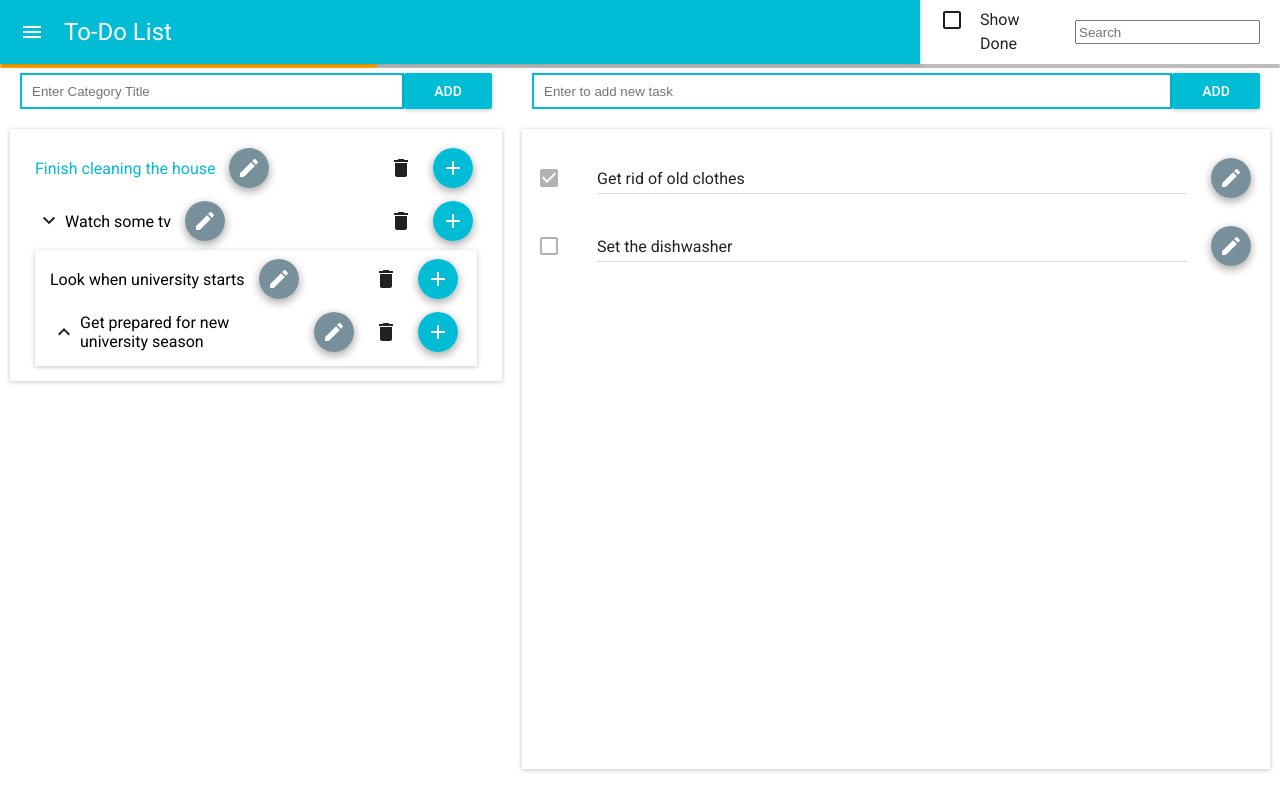
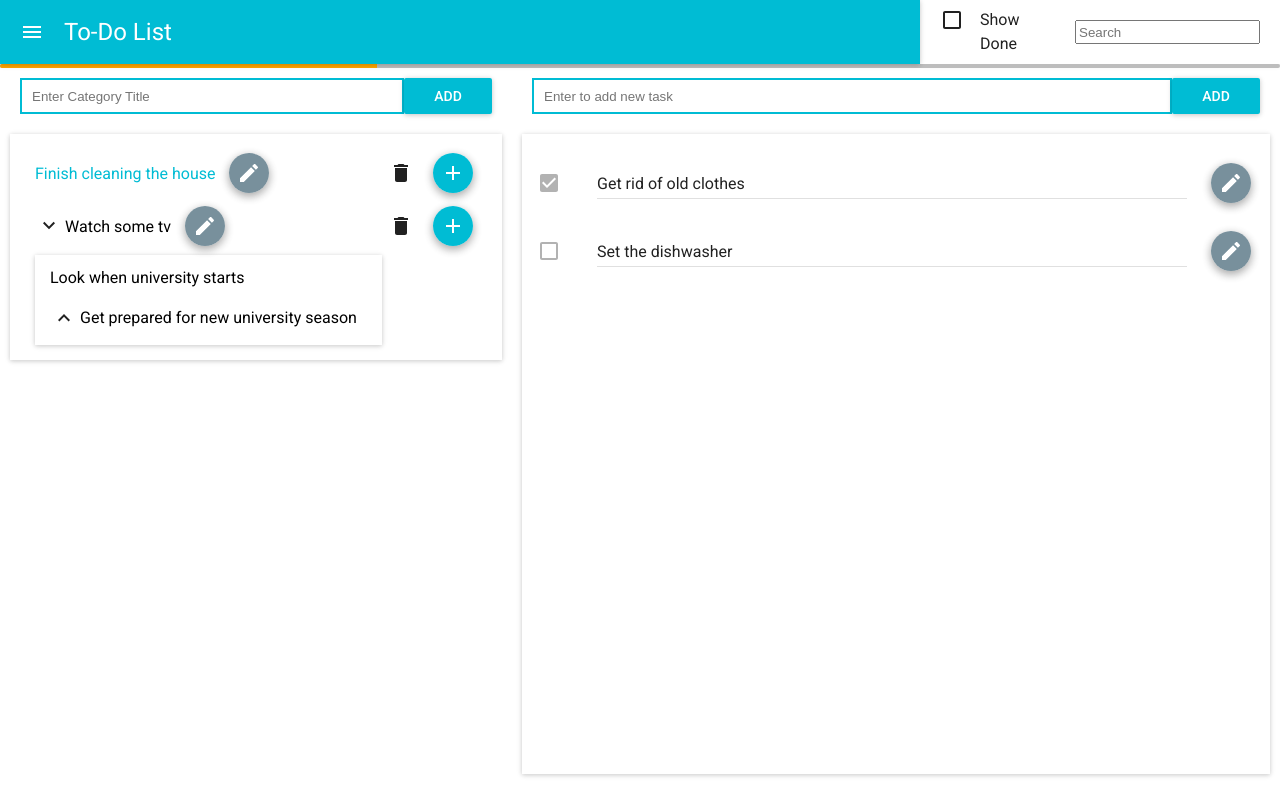
Before and after one commit to Tasarinan/react_todo, a React (Create React App) app: page /1 in a window 1280 px wide. Both pictures are taken after a click on the button 49 px from the left and 221 px from the top of the page. Built offline with nearby package versions, Linux system fonts and the light colour scheme; what react-tap-event-plugin would draw is missing.

Commit message:
made category list render without crud functionality on todoedit page

```diff
--- a/src/components/Category/index.js
+++ b/src/components/Category/index.js
@@ -16,7 +16,7 @@ const Category = ({categoryList, addNewTask, editTask, ...restProps}) => (
         <MainHeader categoryList={categoryList}/>
         <ProgressBar categoryList={categoryList}/>
         <div className="Category">
-            <CategoryTile categoryList={categoryList} {...restProps} />
+            <CategoryTile categoryList={categoryList} shouldRenderCRUD {...restProps} />
             <Switch>
                 <Route path="/:categoryId"
                        render={routeProps => <TodoTile categoryList={categoryList} addNewTask={addNewTask} editTask={editTask} {...routeProps} />}
--- a/src/components/CategoryItem/CategoryItem.css
+++ b/src/components/CategoryItem/CategoryItem.css
@@ -1,6 +1,7 @@
 .CategoryItem {
     display: flex;
     flex-wrap: wrap;
+    min-height: 40px;
 }
 .CategoryItemLine {
     width: 100%;
--- a/src/components/CategoryItem/index.js
+++ b/src/components/CategoryItem/index.js
@@ -12,7 +12,7 @@ import CategoryEdit from '../CategoryEdit';
 import AddSubCategory from '../AddSubCategory';
 
 const  CategoryItem  = ({id, title, editCategory, deleteCategory, addNewSubcategory, categoryList, subcategories,
-	expanded, handleExpander, modalConfig, getModalConfig, handleModalOpen}) => {
+	expanded, handleExpander, modalConfig, getModalConfig, handleModalOpen, shouldRenderCRUD}) => {
 
 	const hasSubcategory = subcategories.length !== 0;
 
@@ -42,27 +42,31 @@ const  CategoryItem  = ({id, title, editCategory, deleteCategory, addNewSubcateg
 				<div className="CategoryItemPanel">
 					{ expanderRender }
 					<div className={"CategoryItemTitle" + (hasSubcategory ? " CategoryItemTitle--hasSub" : "")}>
-						<NavLink to={`/${id}`} activeClassName="selected">{title}</NavLink>
+						{shouldRenderCRUD
+							? <NavLink to={`/${id}`} activeClassName="selected">{title}</NavLink>
+							: <span>{title}</span>
+						}
+
 					</div>
-					<CategoryEdit
+                    {shouldRenderCRUD && <CategoryEdit
 						itemTitle={title}
 						id={id}
 						getModalConfig={getModalConfig}
 						handleModalOpen={handleModalOpen}
-					/>
+					/>}
 				</div>
-				<div className="CategoryItemPanel">
+                {shouldRenderCRUD && <div className="CategoryItemPanel">
 					<CategoryDelete
-                        id={id}
+						id={id}
 						getModalConfig={getModalConfig}
 						handleModalOpen={handleModalOpen}
 					/>
 					<AddSubCategory
-                        id={id}
+						id={id}
 						getModalConfig={getModalConfig}
 						handleModalOpen={handleModalOpen}
 					/>
-				</div>
+				</div>}
 			</div>
 			{ subcategoriesListRender }
 		</li>
--- a/src/components/CategoryTile/CategoryTile.css
+++ b/src/components/CategoryTile/CategoryTile.css
@@ -1,3 +1,4 @@
 .CategoryTile {
+    margin-top: 10px;
     width: 40vw;
 }
--- a/src/components/CategoryTile/index.js
+++ b/src/components/CategoryTile/index.js
@@ -6,14 +6,14 @@ import CategoryList from '../CategoryList';
 import ModalDialogContainer from '../../containers/ModalDialogContainer';
 
 const CategoryTile = ({categoryList, itemsToRender, addNewCategory, editCategory, deleteCategory, addNewSubcategory,
-     modalConfig, getModalConfig, isModalOpen, handleModalOpen}) => {
+     modalConfig, getModalConfig, isModalOpen, handleModalOpen, shouldRenderCRUD}) => {
 
     return (
 		<div className="CategoryTile">
-			<ItemAdderContainer
+			{shouldRenderCRUD && <ItemAdderContainer
 				addNewItem={addNewCategory}
 				placeholder={"Enter Category Title"}
-			/>
+			/>}
 			<CategoryList
 				categoryList={categoryList}
 				itemsToRender={itemsToRender}
@@ -22,15 +22,16 @@ const CategoryTile = ({categoryList, itemsToRender, addNewCategory, editCategory
 				addNewSubcategory={addNewSubcategory}
 				getModalConfig={getModalConfig}
 				handleModalOpen={handleModalOpen}
+				shouldRenderCRUD={shouldRenderCRUD}
 			/>
-			<ModalDialogContainer
+            {shouldRenderCRUD && <ModalDialogContainer
 				deleteCategory={deleteCategory}
 				editCategory={editCategory}
 				addNewSubcategory={addNewSubcategory}
 				modalConfig={modalConfig}
 				isModalOpen={isModalOpen}
 				handleModalOpen={handleModalOpen}
-			/>
+			/>}
 		</div>
     );
 };
--- a/src/components/ItemAdder/ItemAdder.css
+++ b/src/components/ItemAdder/ItemAdder.css
@@ -1,6 +1,7 @@
 .ItemAdder{
     display: flex;
-    margin: 5px 20px 20px 20px;
+    height: 36px;
+    margin: 0 20px 20px 20px;
 }
 #categoryAdder{
     flex-grow: 1;
--- a/src/components/Todo/index.js
+++ b/src/components/Todo/index.js
@@ -1,20 +1,21 @@
 import React from 'react';
 import AppBar from 'material-ui/AppBar';
+import CategoryTile from '../CategoryTile';
 
-const Todo = ({match, categoryList}) => {
+const Todo = ({match, categoryList, ...restProps}) => {
     const categoryId = Number(match.params.categoryId),
           todoId = Number(match.params.todoId);
 
     const todoItem = categoryList
         .filter(cat => cat.id === categoryId)
         .reduce((currentCategory) => currentCategory)
-        .todos
-        .filter(todo => todo.id === todoId)
-        .reduce((currentTodo) => currentTodo);
+        .todos.filter(todo => todo.id === todoId)
+              .reduce((currentTodo) => currentTodo);
 
     return (
         <div>
-            <AppBar title={todoItem.title} />
+            <AppBar title={`Task: ${todoItem.title}`} />
+            <CategoryTile categoryList={categoryList} shouldRenderCRUD={false} {...restProps} />
         </div>
     );
 };
--- a/src/components/TodoTile/TodoTile.css
+++ b/src/components/TodoTile/TodoTile.css
@@ -1,3 +1,4 @@
 .TodoTile{
     flex-grow: 1;
+    margin-top: 10px;
 }
```
